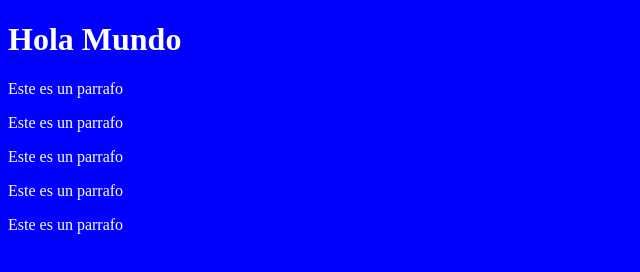
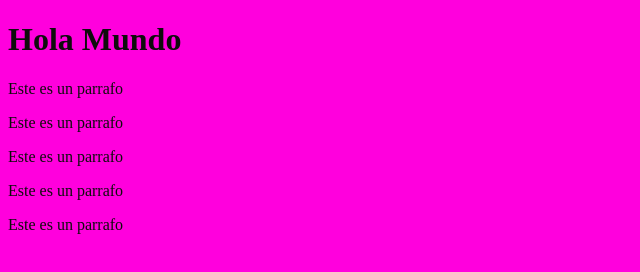
Before and after one commit to Giulianayarleque/proyectoGit, a plain HTML site: page index.html in a window 1280 px wide. Shown: the whole page, without its empty margins (0-640 px from the left). Drawn offline with Linux system fonts and the light colour scheme.

Commit message:
Se corrigen los stilos CSS

```diff
--- a/css/main.css
+++ b/css/main.css
@@ -1,4 +1,4 @@
 body {
-  background: blue;
-  color: #fff;
+  background: rgb(255, 0, 221);
+  color: rgb(14, 12, 12);
 }
```
